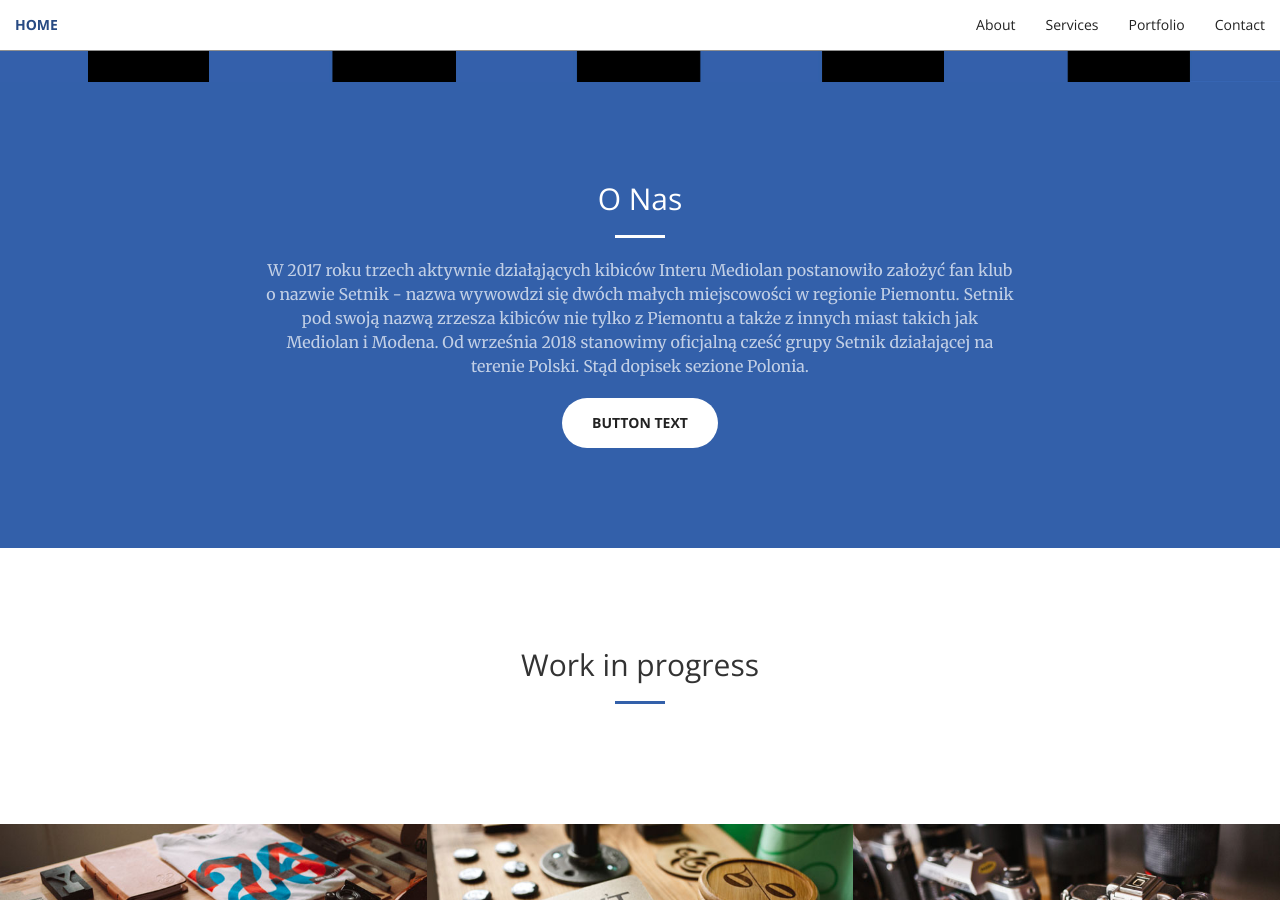
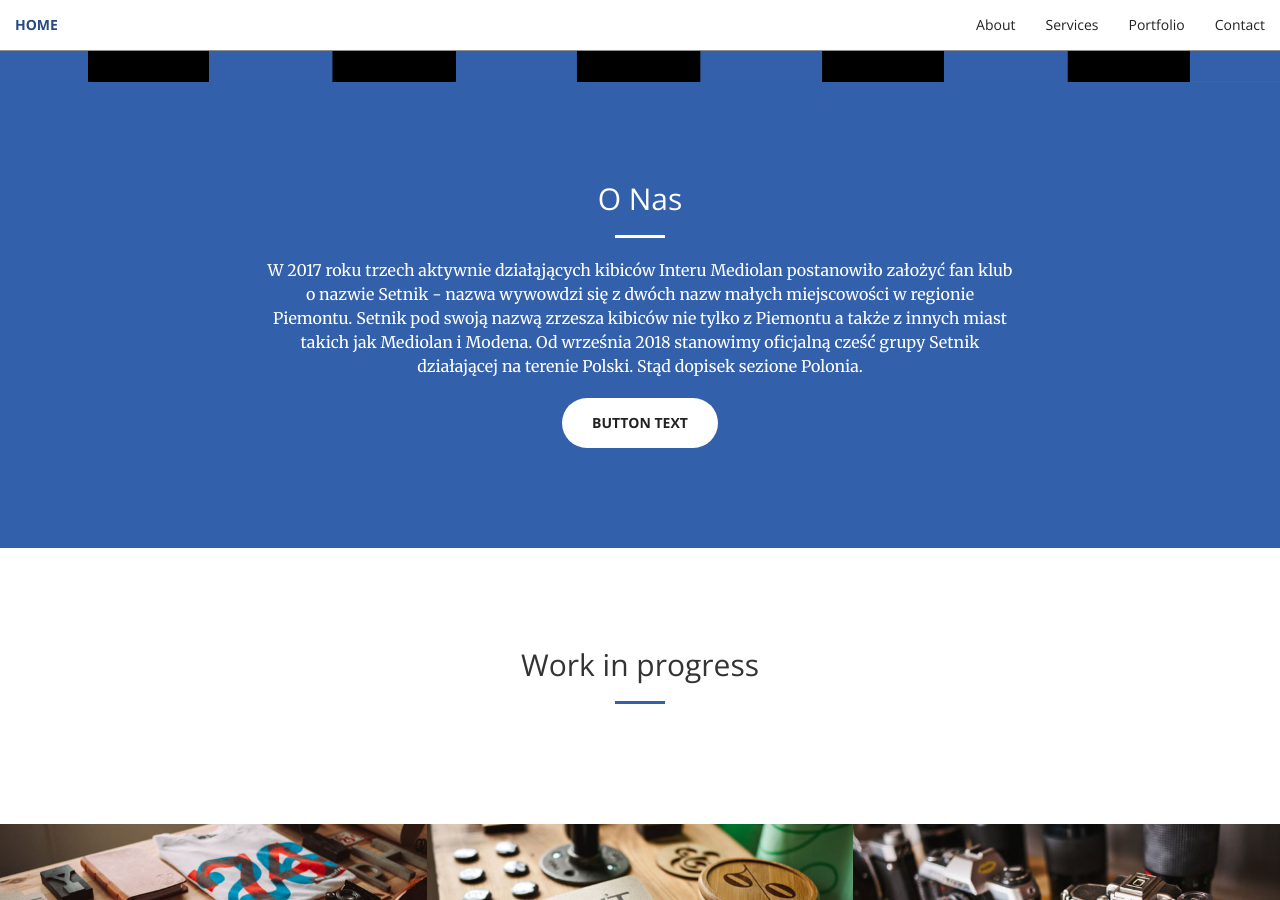
Before and after one commit to SetnikPolonia/setnikpolonia.github.io, a Jekyll site: the page built from index.html, in a window 1280 px wide and 900 px high, scrolled down 818 px. Built offline with Jekyll 4.4.1, drawn with Linux system fonts in a browser that asks for light colours.

Commit message:
Update call-to-action.html

```diff
--- a/_includes/call-to-action.html
+++ b/_includes/call-to-action.html
@@ -4,7 +4,7 @@
             <div class="col-lg-8 col-lg-offset-2 text-center">
                 <h2 class="section-heading">O Nas</h2>
                 <hr class="light">
-                <p class="text-faded">W 2017 roku trzech aktywnie działąjących kibiców Interu Mediolan postanowiło założyć fan klub o nazwie Setnik - nazwa wywowdzi się dwóch małych miejscowości w regionie Piemontu. Setnik pod swoją nazwą zrzesza kibiców nie tylko z Piemontu a także z innych miast takich jak Mediolan i Modena. Od września 2018 stanowimy oficjalną cześć grupy Setnik działającej na terenie Polski. Stąd dopisek sezione Polonia.  </p>
+                <p class="text-faded"><span style="color: white">W 2017 roku trzech aktywnie działąjących kibiców Interu Mediolan postanowiło założyć fan klub o nazwie Setnik - nazwa wywowdzi się z dwóch nazw małych miejscowości w regionie Piemontu. Setnik pod swoją nazwą zrzesza kibiców nie tylko z Piemontu a także z innych miast takich jak Mediolan i Modena. Od września 2018 stanowimy oficjalną cześć grupy Setnik działającej na terenie Polski. Stąd dopisek sezione Polonia. </span> </p>
                 <a href="#" class="btn btn-default btn-xl">Button text</a>
             </div>
         </div>
```
